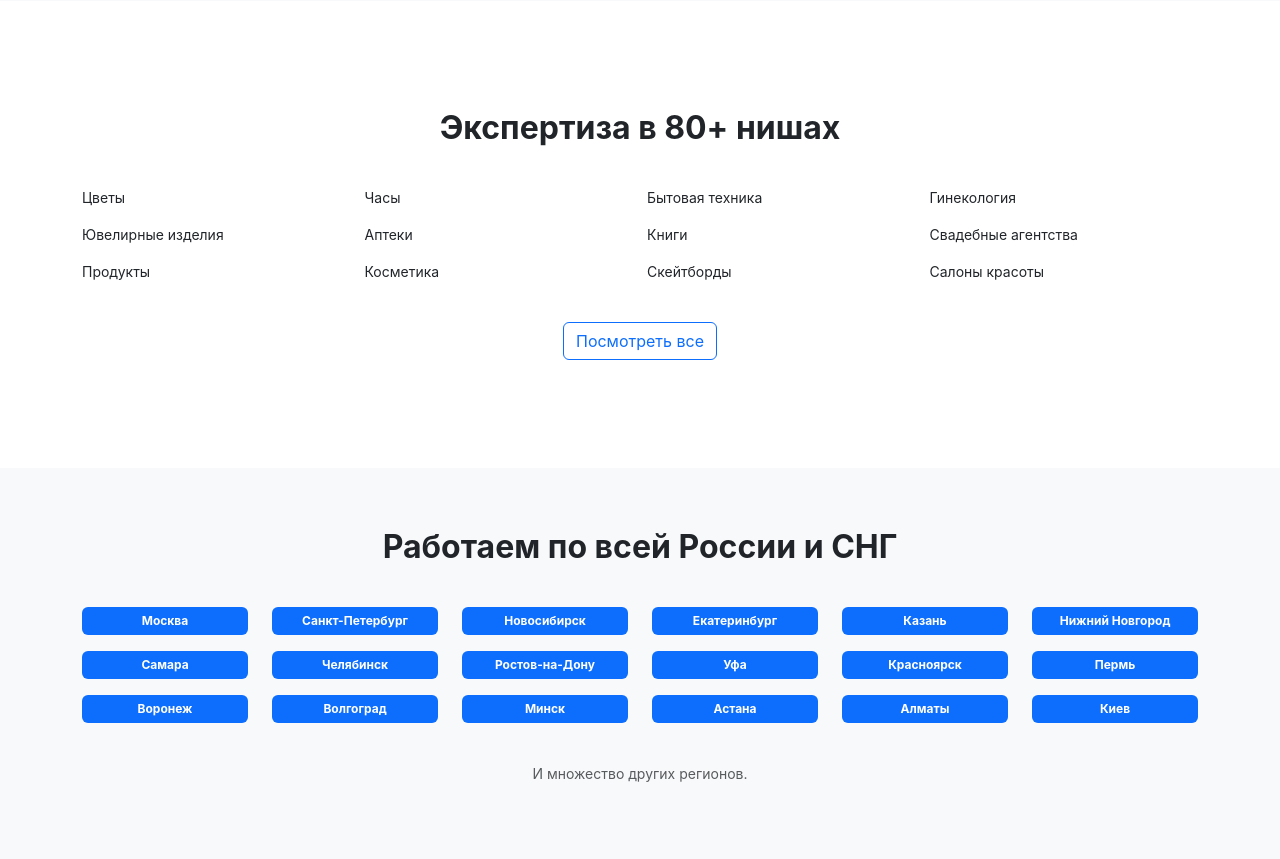
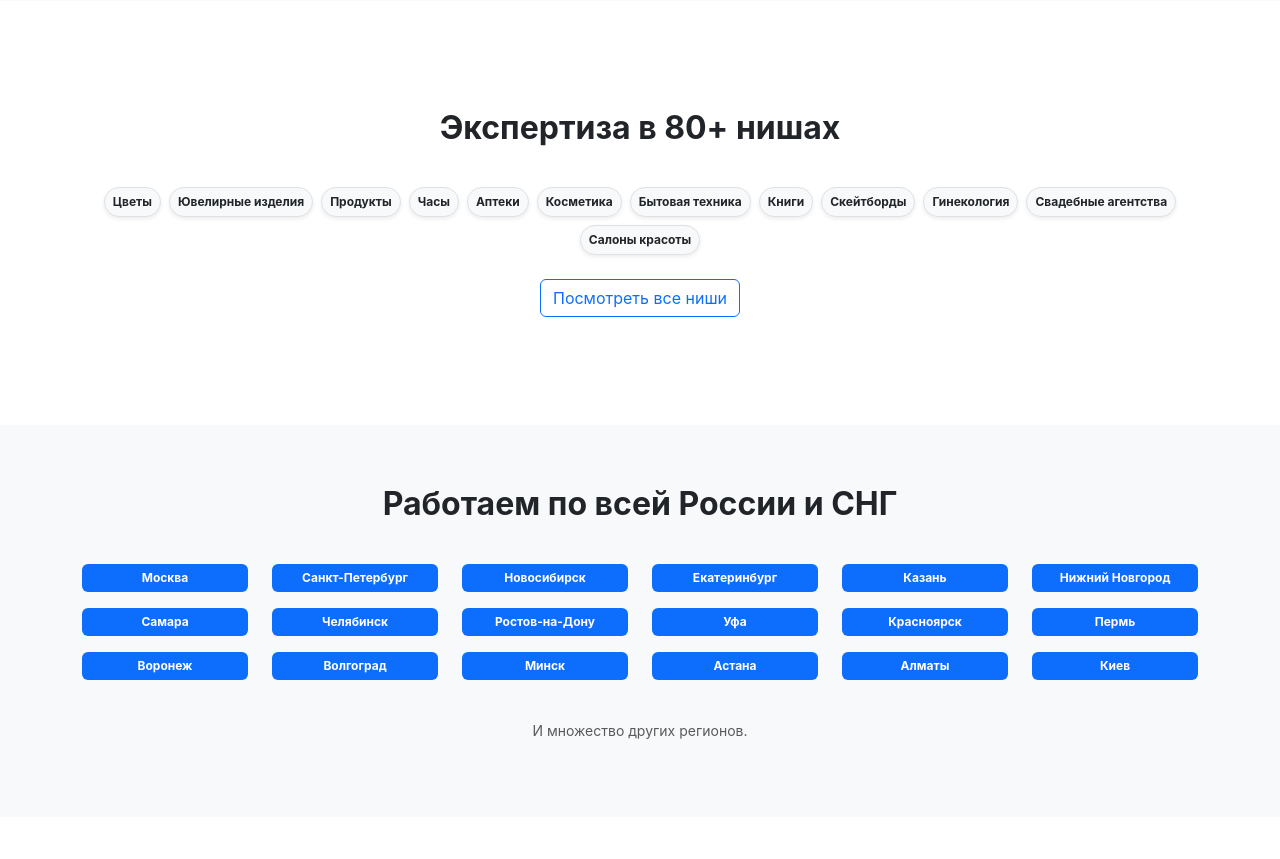
Before and after one commit to DmitryRzhansky/seo-agency, a Django app: page / in a window 1280 px wide. Shown: the part 1544-2403 px from the top of the page. Run offline with Django 5.2, Linux system fonts and the light colour scheme; tables that the repository leaves empty hold one stand-in row (values such as "Sample post"); grey boxes labelled with a size stand in for pictures from a placeholder-image service; some libraries are stand-ins or nearby versions.

Commit message:
Ниши обновление

```diff
--- a/main/templates/main/index.html
+++ b/main/templates/main/index.html
@@ -1,5 +1,6 @@
 {% extends "main/base.html" %}
 {% load static %}
+{% load static custom_filters %}
 
 {% block content %}
 
@@ -94,21 +95,39 @@
 <section class="section-padding" id="niches">
     <div class="container">
         <h2 class="text-center section-title">Экспертиза в 80+ нишах</h2>
-            <div class="niche-list small">
-                <p>Цветы</p><p>Ювелирные изделия</p><p>Продукты</p><p>Часы</p><p>Аптеки</p><p>Косметика</p><p>Бытовая техника</p><p>Книги</p><p>Скейтборды</p><p>Гинекология</p><p>Свадебные агентства</p><p>Салоны красоты</p>
+
+        {% with initial_niches="Цветы, Ювелирные изделия, Продукты, Часы, Аптеки, Косметика, Бытовая техника, Книги, Скейтборды, Гинекология, Свадебные агентства, Салоны красоты" %}
+        {% with hidden_niches="Онлайн-школы, Ремонт квартир, Входные двери, Клининг, Event-агентства, Велосипеды, Бурение скважин, Бизнес тренеры, Автошколы, Ветеринарные клиники, Шинные центры, ВУЗы, Грузоперевозки, Деревянные дома, Детская обувь, Детская одежда, Доставка еды, Зоомагазины, Издательства, Кулинария, Кейтеринг, Косметология, Квесты, Кадровые агентства, Логопед, Канцтовары, Ландшафтный дизайн, Металлоконструкции, Натяжные потолки, Мотоциклы, Нефтяные компании, Нижнее белье, Обувь, Окна, Ателье, Подарки, Керамическая плитка, Ремонт компьютеров, Сантехника, Студии звукозаписи, Страховые компании, Ткани и текстиль, Кондитерские изделия, Спецодежда, Фотографы, Фотостудии, Химчистка, Церкви, Школы танцев, Электромонтаж, Хостелы, Элитная недвижимость, Гостиницы" %}
+
+        <div class="row g-2 justify-content-center niche-grid">
+            {% for niche in initial_niches|split:", " %}
+            <div class="col-auto">
+                <span class="badge rounded-pill bg-light text-dark border p-2 shadow-sm">{{ niche }}</span>
             </div>
+            {% endfor %}
+        </div>
+
         <div class="collapse" id="allNiches">
-                <div class="niche-list small">
-                    <p>Онлайн-школы</p><p>Ремонт квартир</p><p>Входные двери</p><p>Клининг</p><p>Event-агентства</p><p>Велосипеды</p><p>Бурение скважин</p><p>Бизнес тренеры</p><p>Автошколы</p><p>Ветеринарные клиники</p><p>Шинные центры</p><p>ВУЗы</p><p>Грузоперевозки</p><p>Деревянные дома</p><p>Детская обувь</p><p>Детская одежда</p><p>Доставка еды</p><p>Зоомагазины</p><p>Издательства</p><p>Кулинария</p><p>Кейтеринг</p><p>Косметология</p><p>Квесты</p><p>Кадровые агентства</p><p>Логопед</p><p>Канцтовары</p><p>Ландшафтный дизайн</p><p>Металлоконструкции</p><p>Натяжные потолки</p><p>Мотоциклы</p><p>Нефтяные компании</p><p>Нижнее белье</p><p>Обувь</p><p>Окна</p><p>Ателье</p><p>Подарки</p><p>Керамическая плитка</p><p>Ремонт компьютеров</p><p>Сантехника</p><p>Студии звукозаписи</p><p>Страховые компании</p><p>Ткани и текстиль</p><p>Кондитерские изделия</p><p>Спецодежда</p><p>Фотографы</p><p>Фотостудии</p><p>Химчистка</p><p>Церкви</p><p>Школы танцев</p><p>Электромонтаж</p><p>Хостелы</p><p>Элитная недвижимость</p><p>Гостиницы</p>
+            <div class="row g-2 justify-content-center niche-grid mt-3">
+                {% for niche in hidden_niches|split:", " %}
+                <div class="col-auto">
+                    <span class="badge rounded-pill bg-light text-dark border p-2 shadow-sm">{{ niche }}</span>
+                </div>
+                {% endfor %}
             </div>
         </div>
+
+        {% endwith %}
+        {% endwith %}
+
         <div class="text-center mt-4">
             <button class="btn btn-outline-primary" type="button" data-bs-toggle="collapse" data-bs-target="#allNiches" aria-expanded="false" aria-controls="allNiches">
-                    Посмотреть все
+                Посмотреть все ниши
             </button>
         </div>
     </div>
 </section>
+
 <br><br>
 
 <section class="section-padding bg-light" id="locations">
--- /dev/null
+++ b/main/templatetags/custom_filters.py
@@ -0,0 +1,11 @@
+from django import template
+
+register = template.Library()
+
+@register.filter
+def split(value, arg):
+    """
+    Разбивает строку на список по заданному разделителю.
+    Использование: {{ value|split:"," }}
+    """
+    return value.split(arg)
```
Lines whose indentation alone changed are shown as unchanged.
